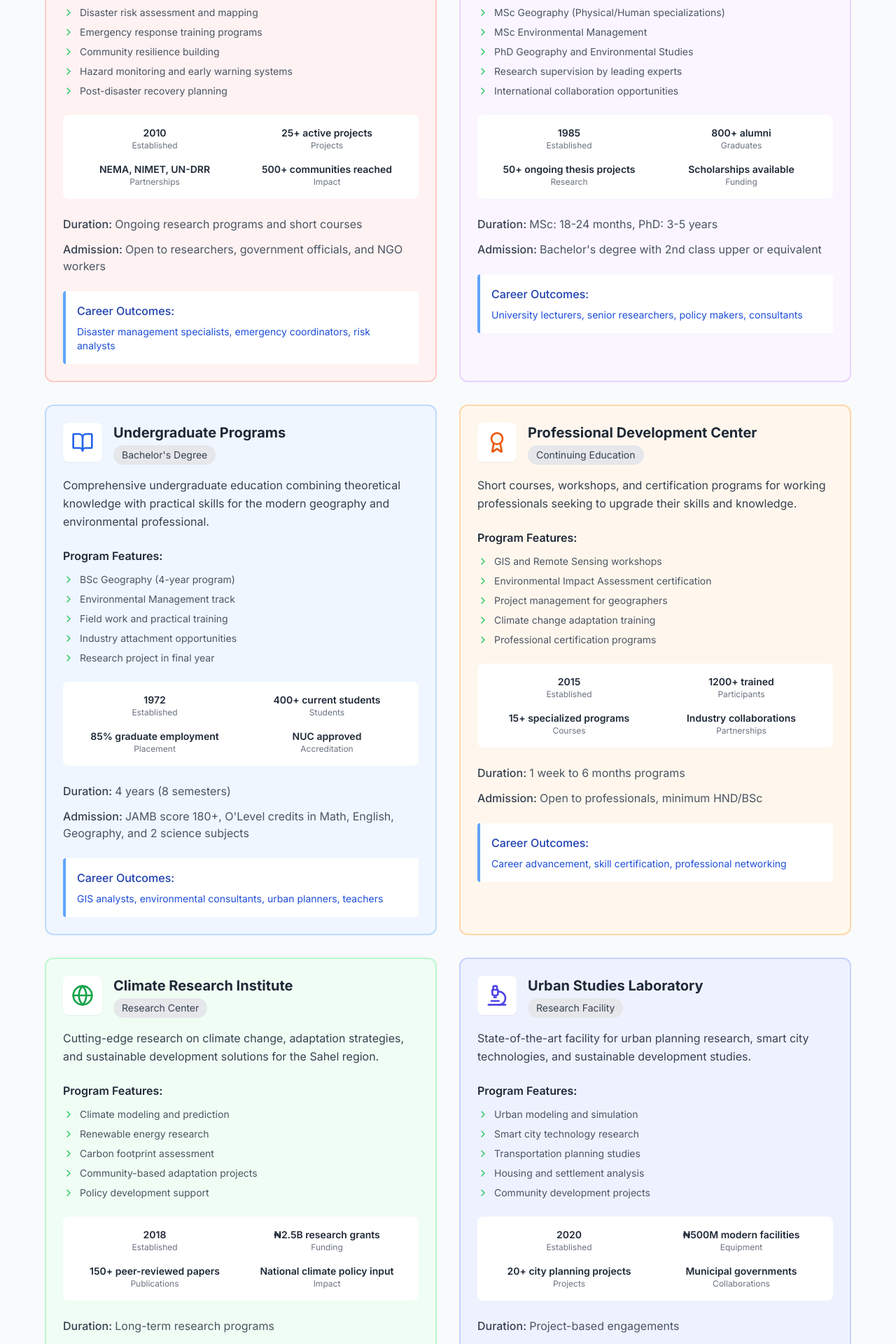
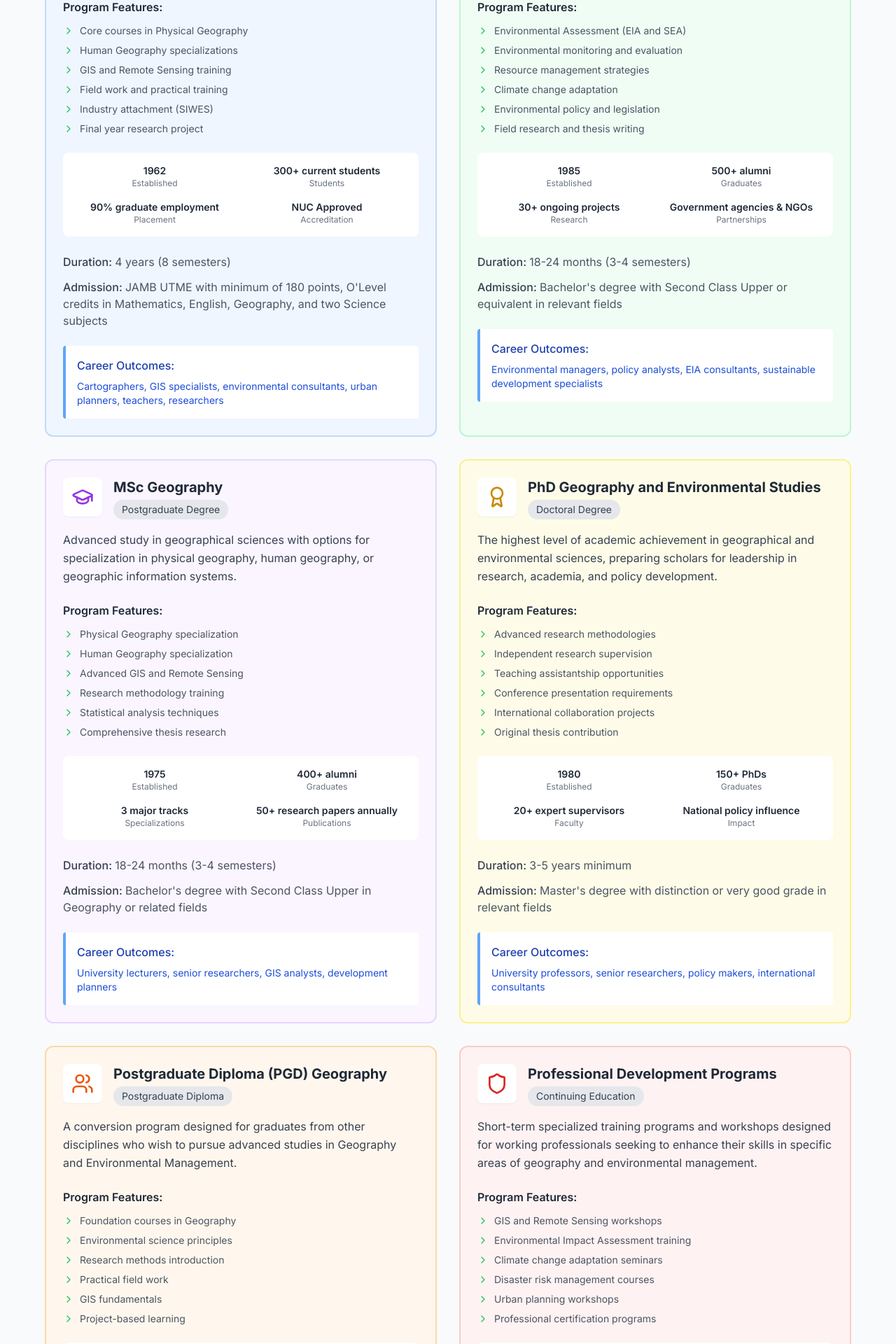
Before and after one commit to AmmyLove/geo-link-ABU, a React (Vite) app: page /programs in a window 1280 px wide. Shown: the part 760-2680 px from the top of the page at 70% size. Built offline with nearby package versions, Linux system fonts and the light colour scheme.

Commit message:
Update Programs page with new data
Update the Programs page with information from the provided URL.

```diff
--- a/src/pages/Programs.tsx
+++ b/src/pages/Programs.tsx
@@ -8,159 +8,165 @@ const Programs = () => {
   const programs = [
     {
       id: 1,
-      title: 'Centre for Risk and Disaster Management',
-      type: 'Research Center',
-      icon: Shield,
-      description: 'Leading research center specializing in risk assessment, disaster preparedness, and emergency response strategies for Nigeria and West Africa.',
+      title: 'BSc Geography',
+      type: 'Undergraduate Degree',
+      icon: BookOpen,
+      description: 'A comprehensive 4-year undergraduate program that provides students with a solid foundation in both physical and human geography, preparing them for diverse career paths in the geographical sciences.',
       features: [
-        'Disaster risk assessment and mapping',
-        'Emergency response training programs',
-        'Community resilience building',
-        'Hazard monitoring and early warning systems',
-        'Post-disaster recovery planning'
+        'Core courses in Physical Geography',
+        'Human Geography specializations',
+        'GIS and Remote Sensing training',
+        'Field work and practical training',
+        'Industry attachment (SIWES)',
+        'Final year research project'
       ],
       highlights: {
-        established: '2010',
-        projects: '25+ active projects',
-        partnerships: 'NEMA, NIMET, UN-DRR',
-        impact: '500+ communities reached'
+        established: '1962',
+        students: '300+ current students',
+        placement: '90% graduate employment',
+        accreditation: 'NUC Approved'
       },
-      admissionInfo: 'Open to researchers, government officials, and NGO workers',
-      duration: 'Ongoing research programs and short courses',
-      careerOutcomes: 'Disaster management specialists, emergency coordinators, risk analysts',
-      bgColor: 'bg-red-50',
-      borderColor: 'border-red-200',
-      iconColor: 'text-red-600'
+      admissionInfo: 'JAMB UTME with minimum of 180 points, O\'Level credits in Mathematics, English, Geography, and two Science subjects',
+      duration: '4 years (8 semesters)',
+      careerOutcomes: 'Cartographers, GIS specialists, environmental consultants, urban planners, teachers, researchers',
+      bgColor: 'bg-blue-50',
+      borderColor: 'border-blue-200',
+      iconColor: 'text-blue-600'
     },
     {
       id: 2,
-      title: 'Postgraduate Programs',
-      type: 'Graduate Studies',
-      icon: GraduationCap,
-      description: 'Advanced degrees preparing scholars and professionals for leadership roles in geography, environmental management, and related fields.',
+      title: 'MSc Environmental Management',
+      type: 'Postgraduate Degree',
+      icon: Globe,
+      description: 'An advanced program designed to train skilled manpower capable of monitoring and managing environmental challenges. Focuses on sustainable development and environmental assessment methodologies.',
       features: [
-        'MSc Geography (Physical/Human specializations)',
-        'MSc Environmental Management',
-        'PhD Geography and Environmental Studies',
-        'Research supervision by leading experts',
-        'International collaboration opportunities'
+        'Environmental Assessment (EIA and SEA)',
+        'Environmental monitoring and evaluation',
+        'Resource management strategies',
+        'Climate change adaptation',
+        'Environmental policy and legislation',
+        'Field research and thesis writing'
       ],
       highlights: {
         established: '1985',
-        graduates: '800+ alumni',
-        research: '50+ ongoing thesis projects',
-        funding: 'Scholarships available'
+        graduates: '500+ alumni',
+        research: '30+ ongoing projects',
+        partnerships: 'Government agencies & NGOs'
       },
-      admissionInfo: 'Bachelor\'s degree with 2nd class upper or equivalent',
-      duration: 'MSc: 18-24 months, PhD: 3-5 years',
-      careerOutcomes: 'University lecturers, senior researchers, policy makers, consultants',
+      admissionInfo: 'Bachelor\'s degree with Second Class Upper or equivalent in relevant fields',
+      duration: '18-24 months (3-4 semesters)',
+      careerOutcomes: 'Environmental managers, policy analysts, EIA consultants, sustainable development specialists',
+      bgColor: 'bg-green-50',
+      borderColor: 'border-green-200',
+      iconColor: 'text-green-600'
+    },
+    {
+      id: 3,
+      title: 'MSc Geography',
+      type: 'Postgraduate Degree',
+      icon: GraduationCap,
+      description: 'Advanced study in geographical sciences with options for specialization in physical geography, human geography, or geographic information systems.',
+      features: [
+        'Physical Geography specialization',
+        'Human Geography specialization',
+        'Advanced GIS and Remote Sensing',
+        'Research methodology training',
+        'Statistical analysis techniques',
+        'Comprehensive thesis research'
+      ],
+      highlights: {
+        established: '1975',
+        graduates: '400+ alumni',
+        specializations: '3 major tracks',
+        publications: '50+ research papers annually'
+      },
+      admissionInfo: 'Bachelor\'s degree with Second Class Upper in Geography or related fields',
+      duration: '18-24 months (3-4 semesters)',
+      careerOutcomes: 'University lecturers, senior researchers, GIS analysts, development planners',
       bgColor: 'bg-purple-50',
       borderColor: 'border-purple-200',
       iconColor: 'text-purple-600'
     },
     {
-      id: 3,
-      title: 'Undergraduate Programs',
-      type: 'Bachelor\'s Degree',
-      icon: BookOpen,
-      description: 'Comprehensive undergraduate education combining theoretical knowledge with practical skills for the modern geography and environmental professional.',
+      id: 4,
+      title: 'PhD Geography and Environmental Studies',
+      type: 'Doctoral Degree',
+      icon: Award,
+      description: 'The highest level of academic achievement in geographical and environmental sciences, preparing scholars for leadership in research, academia, and policy development.',
       features: [
-        'BSc Geography (4-year program)',
-        'Environmental Management track',
-        'Field work and practical training',
-        'Industry attachment opportunities',
-        'Research project in final year'
+        'Advanced research methodologies',
+        'Independent research supervision',
+        'Teaching assistantship opportunities',
+        'Conference presentation requirements',
+        'International collaboration projects',
+        'Original thesis contribution'
       ],
       highlights: {
-        established: '1972',
-        students: '400+ current students',
-        placement: '85% graduate employment',
-        accreditation: 'NUC approved'
+        established: '1980',
+        graduates: '150+ PhDs',
+        faculty: '20+ expert supervisors',
+        impact: 'National policy influence'
       },
-      admissionInfo: 'JAMB score 180+, O\'Level credits in Math, English, Geography, and 2 science subjects',
-      duration: '4 years (8 semesters)',
-      careerOutcomes: 'GIS analysts, environmental consultants, urban planners, teachers',
-      bgColor: 'bg-blue-50',
-      borderColor: 'border-blue-200',
-      iconColor: 'text-blue-600'
+      admissionInfo: 'Master\'s degree with distinction or very good grade in relevant fields',
+      duration: '3-5 years minimum',
+      careerOutcomes: 'University professors, senior researchers, policy makers, international consultants',
+      bgColor: 'bg-yellow-50',
+      borderColor: 'border-yellow-200',
+      iconColor: 'text-yellow-600'
     },
     {
-      id: 4,
-      title: 'Professional Development Center',
-      type: 'Continuing Education',
-      icon: Award,
-      description: 'Short courses, workshops, and certification programs for working professionals seeking to upgrade their skills and knowledge.',
+      id: 5,
+      title: 'Postgraduate Diploma (PGD) Geography',
+      type: 'Postgraduate Diploma',
+      icon: Users,
+      description: 'A conversion program designed for graduates from other disciplines who wish to pursue advanced studies in Geography and Environmental Management.',
       features: [
-        'GIS and Remote Sensing workshops',
-        'Environmental Impact Assessment certification',
-        'Project management for geographers',
-        'Climate change adaptation training',
-        'Professional certification programs'
+        'Foundation courses in Geography',
+        'Environmental science principles',
+        'Research methods introduction',
+        'Practical field work',
+        'GIS fundamentals',
+        'Project-based learning'
       ],
       highlights: {
-        established: '2015',
-        participants: '1200+ trained',
-        courses: '15+ specialized programs',
-        partnerships: 'Industry collaborations'
+        established: '1990',
+        graduates: '200+ conversions',
+        success: '85% proceed to MSc',
+        duration: 'Fast-track option'
       },
-      admissionInfo: 'Open to professionals, minimum HND/BSc',
-      duration: '1 week to 6 months programs',
-      careerOutcomes: 'Career advancement, skill certification, professional networking',
+      admissionInfo: 'Bachelor\'s degree in any discipline with Second Class Lower minimum',
+      duration: '12 months (2 semesters)',
+      careerOutcomes: 'Pathway to MSc programs, environmental officers, planning assistants',
       bgColor: 'bg-orange-50',
       borderColor: 'border-orange-200',
       iconColor: 'text-orange-600'
     },
     {
-      id: 5,
-      title: 'Climate Research Institute',
-      type: 'Research Center',
-      icon: Globe,
-      description: 'Cutting-edge research on climate change, adaptation strategies, and sustainable development solutions for the Sahel region.',
+      id: 6,
+      title: 'Professional Development Programs',
+      type: 'Continuing Education',
+      icon: Shield,
+      description: 'Short-term specialized training programs and workshops designed for working professionals seeking to enhance their skills in specific areas of geography and environmental management.',
       features: [
-        'Climate modeling and prediction',
-        'Renewable energy research',
-        'Carbon footprint assessment',
-        'Community-based adaptation projects',
-        'Policy development support'
+        'GIS and Remote Sensing workshops',
+        'Environmental Impact Assessment training',
+        'Climate change adaptation seminars',
+        'Disaster risk management courses',
+        'Urban planning workshops',
+        'Professional certification programs'
       ],
       highlights: {
-        established: '2018',
-        funding: '₦2.5B research grants',
-        publications: '150+ peer-reviewed papers',
-        impact: 'National climate policy input'
+        established: '2000',
+        participants: '1000+ trained',
+        programs: '15+ specialized courses',
+        partnerships: 'Industry collaborations'
       },
-      admissionInfo: 'Research collaborations welcome',
-      duration: 'Long-term research programs',
-      careerOutcomes: 'Climate scientists, policy advisors, international consultants',
-      bgColor: 'bg-green-50',
-      borderColor: 'border-green-200',
-      iconColor: 'text-green-600'
-    },
-    {
-      id: 6,
-      title: 'Urban Studies Laboratory',
-      type: 'Research Facility',
-      icon: Microscope,
-      description: 'State-of-the-art facility for urban planning research, smart city technologies, and sustainable development studies.',
-      features: [
-        'Urban modeling and simulation',
-        'Smart city technology research',
-        'Transportation planning studies',
-        'Housing and settlement analysis',
-        'Community development projects'
-      ],
-      highlights: {
-        established: '2020',
-        equipment: '₦500M modern facilities',
-        projects: '20+ city planning projects',
-        collaborations: 'Municipal governments'
-      },
-      admissionInfo: 'Open to students and researchers',
-      duration: 'Project-based engagements',
-      careerOutcomes: 'Urban planners, smart city specialists, municipal consultants',
-      bgColor: 'bg-indigo-50',
-      borderColor: 'border-indigo-200',
-      iconColor: 'text-indigo-600'
+      admissionInfo: 'Open to professionals with minimum HND/BSc qualification',
+      duration: '1 week to 6 months',
+      careerOutcomes: 'Professional advancement, skill certification, networking opportunities',
+      bgColor: 'bg-red-50',
+      borderColor: 'border-red-200',
+      iconColor: 'text-red-600'
     }
   ];
 
```
